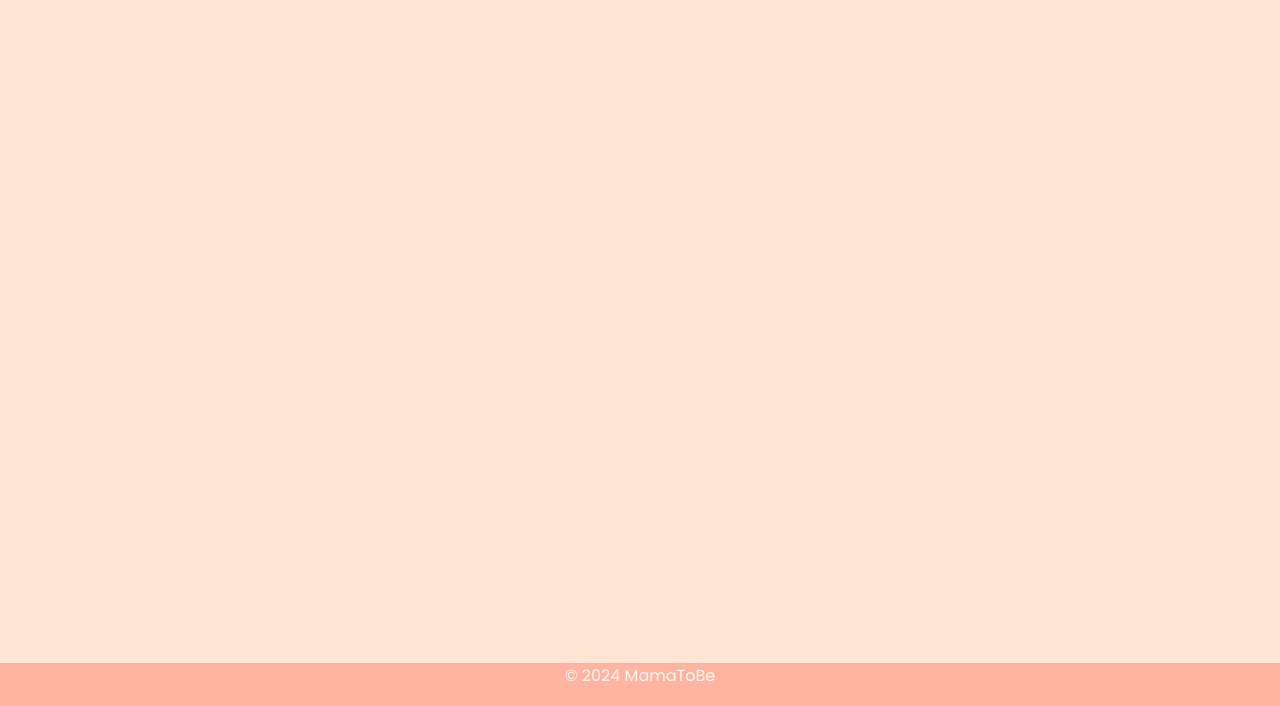
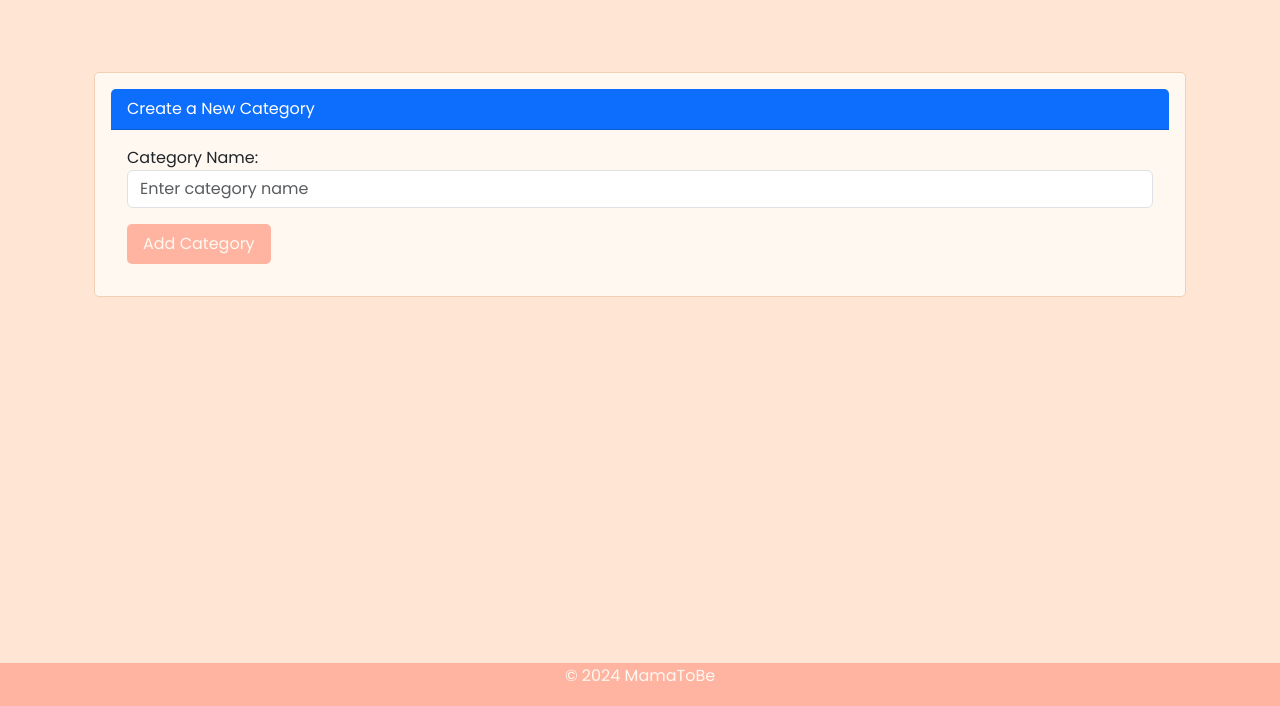
Before and after one commit to VeselinMar/Mama-To-Be, a Django app: page /forum/ in a window 1280 px wide. Shown: the part 94-800 px from the top of the page. Run offline with Django 5.2, Linux system fonts and the light colour scheme; the visitor is signed in with stand-in values (Sample User, id 1); data that the repository does not hold is empty.

Commit message:
Add category creation functionality for specific groups of users

```diff
--- a/templates/forum/category_list.html
+++ b/templates/forum/category_list.html
@@ -1,10 +1,30 @@
 {% extends 'common/base.html' %}
 {% block content %}
 <div class="container my-5">
+
+    {% if user.is_authenticated and user.groups.filter|yesno:"Restricted Admin,Unrestricted Admin" %}
+        <!-- Category Creation Form -->
+        <div class="card my-4">
+            <div class="card-header bg-primary text-white">Create a New Category</div>
+            <div class="card-body">
+                <form method="post">
+                    {% csrf_token %}
+                    {{ category_form.as_p }}
+                    <button type="submit" class="btn btn-success">Add Category</button>
+                </form>
+            </div>
+        </div>
+    {% endif %}
+
+    <!-- List Categories -->
     {% for category in categories %}
         <div class="card mb-4">
             <div class="card-header bg-primary text-white">
-                <h2>{{ category.name }}</h2>
+                <h2>
+                    <a href="{% url 'topic-list' category.slug %}" class="text-white text-decoration-none hover-underline-animation">
+                        {{ category.name }}
+                    </a>
+                </h2>
                 {% if category.description %}
                     <p>{{ category.description }}</p>
                 {% endif %}
```
